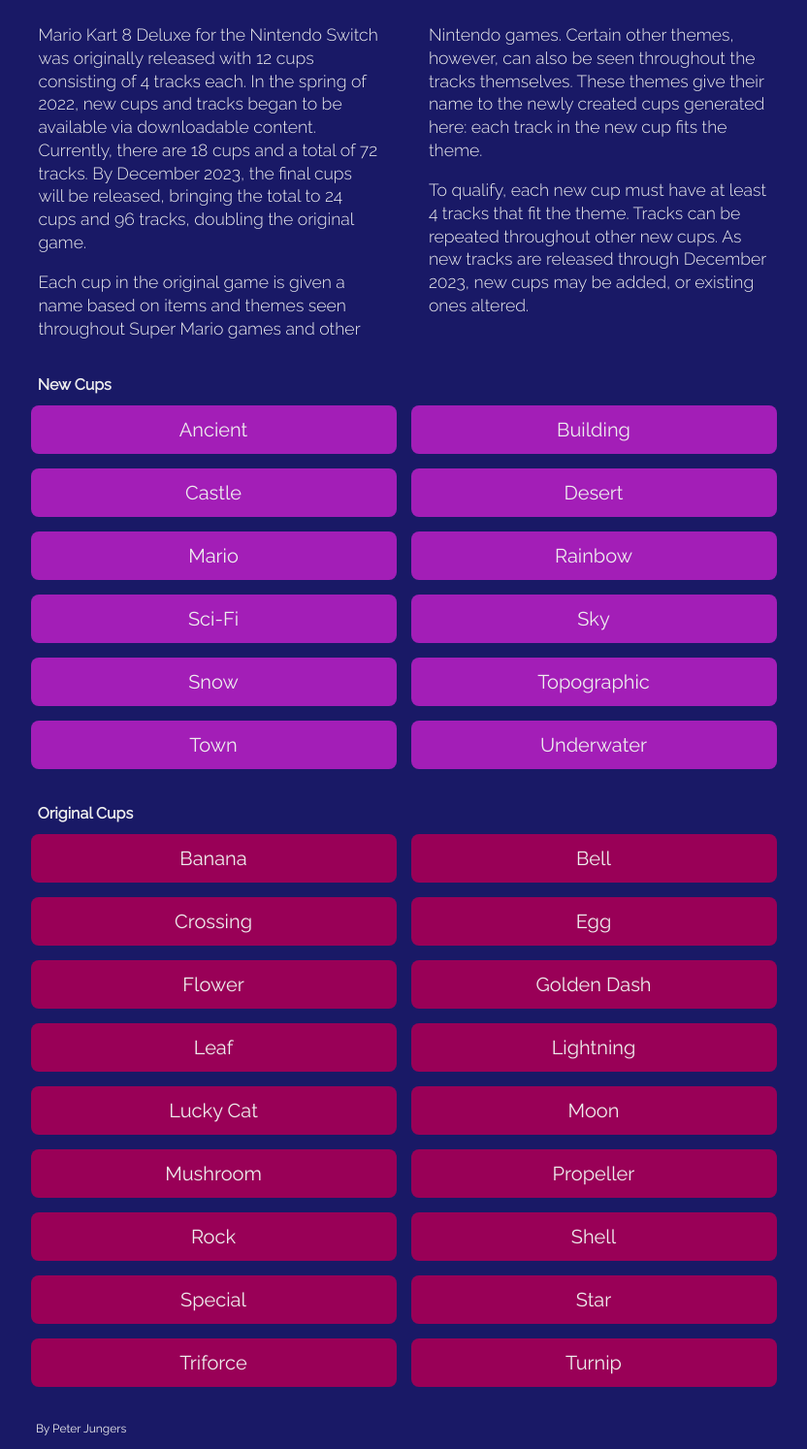
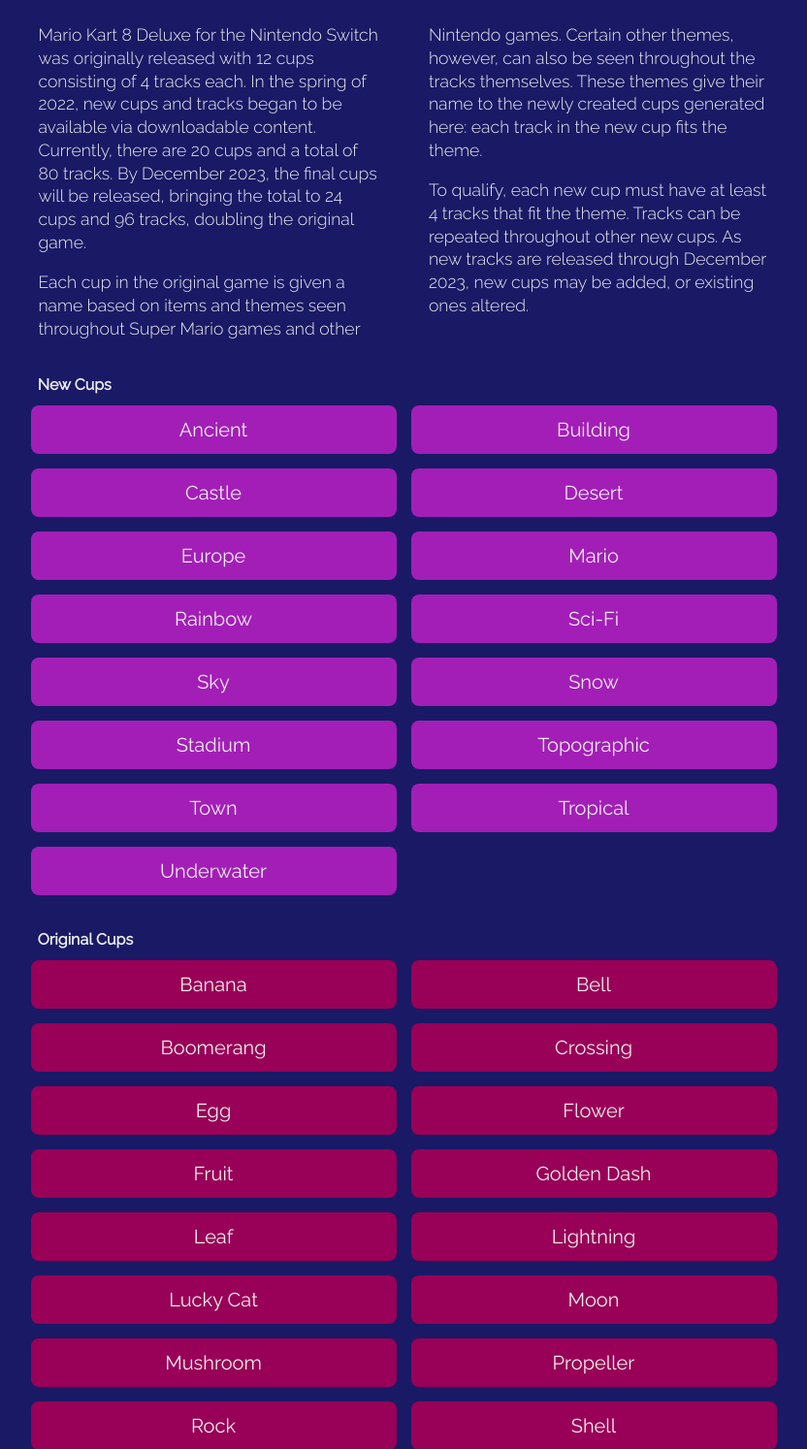
Before and after one commit to peterjungers/mk8d, a Flask app: page / in a window 1280 px wide. Shown: the part 80-1574 px from the top of the page at 97% size, without its empty margins (224-1056 px from the left). Run offline with Flask 3, Linux system fonts and the light colour scheme.

Commit message:
Updated to version 1.2

```diff
--- a/mk8d/routes.py
+++ b/mk8d/routes.py
@@ -26,6 +26,8 @@ def cup(cup_type, cup_name):
             .order_by(CupTrack.track_order)
             ).all()
 
+    print(cup_name)
+
     if table:
         return render_template("cup.html",
                                title=cup_name,
--- a/mk8d/templates/index.html
+++ b/mk8d/templates/index.html
@@ -3,7 +3,7 @@
 {% block introduction %}
 <section id="introduction">
     <p>
-        Mario Kart 8 Deluxe for the Nintendo Switch was originally released with 12 cups consisting of 4 tracks each. In the spring of 2022, new cups and tracks began to be available via downloadable content. Currently, there are 18 cups and a total of 72 tracks. By December 2023, the final cups will be released, bringing the total to 24 cups and 96 tracks, doubling the original game.
+        Mario Kart 8 Deluxe for the Nintendo Switch was originally released with 12 cups consisting of 4 tracks each. In the spring of 2022, new cups and tracks began to be available via downloadable content. Currently, there are 20 cups and a total of 80 tracks. By December 2023, the final cups will be released, bringing the total to 24 cups and 96 tracks, doubling the original game.
     </p>
     <p>
         Each cup in the original game is given a name based on items and themes seen throughout Super Mario games and other Nintendo games. Certain other themes, however, can also be seen throughout the tracks themselves. These themes give their name to the newly created cups generated here: each track in the new cup fits the theme.
--- a/mk8d/templates/template.html
+++ b/mk8d/templates/template.html
@@ -45,13 +45,16 @@ Date: October 2022
                 <a class="cup-link" href="{{ url_for('cup', cup_name='Building', cup_type='new_cup') }}">Building</a>
                 <a class="cup-link" href="{{ url_for('cup', cup_name='Castle', cup_type='new_cup') }}">Castle</a>
                 <a class="cup-link" href="{{ url_for('cup', cup_name='Desert', cup_type='new_cup') }}">Desert</a>
+                <a class="cup-link" href="{{ url_for('cup', cup_name='Europe', cup_type='new_cup') }}">Europe</a>
                 <a class="cup-link" href="{{ url_for('cup', cup_name='Mario', cup_type='new_cup') }}">Mario</a>
                 <a class="cup-link" href="{{ url_for('cup', cup_name='Rainbow', cup_type='new_cup') }}">Rainbow</a>
                 <a class="cup-link" href="{{ url_for('cup', cup_name='Sci-Fi', cup_type='new_cup') }}">Sci-Fi</a>
                 <a class="cup-link" href="{{ url_for('cup', cup_name='Sky', cup_type='new_cup') }}">Sky</a>
                 <a class="cup-link" href="{{ url_for('cup', cup_name='Snow', cup_type='new_cup') }}">Snow</a>
+                <a class="cup-link" href="{{ url_for('cup', cup_name='Stadium', cup_type='new_cup') }}">Stadium</a>
                 <a class="cup-link" href="{{ url_for('cup', cup_name='Topographic', cup_type='new_cup') }}">Topographic</a>
                 <a class="cup-link" href="{{ url_for('cup', cup_name='Town', cup_type='new_cup') }}">Town</a>
+                <a class="cup-link" href="{{ url_for('cup', cup_name='Tropical', cup_type='new_cup') }}">Tropical</a>
                 <a class="cup-link" href="{{ url_for('cup', cup_name='Underwater', cup_type='new_cup') }}">Underwater</a>
             </section>
 
@@ -59,9 +62,11 @@ Date: October 2022
                 <h3>Original Cups</h3>
                 <a class="cup-link" href="{{ url_for('cup', cup_name='Banana', cup_type='original_cup') }}">Banana</a>
                 <a class="cup-link" href="{{ url_for('cup', cup_name='Bell', cup_type='original_cup') }}">Bell</a>
+                <a class="cup-link" href="{{ url_for('cup', cup_name='Boomerang', cup_type='original_cup') }}">Boomerang</a>
                 <a class="cup-link" href="{{ url_for('cup', cup_name='Crossing', cup_type='original_cup') }}">Crossing</a>
                 <a class="cup-link" href="{{ url_for('cup', cup_name='Egg', cup_type='original_cup') }}">Egg</a>
                 <a class="cup-link" href="{{ url_for('cup', cup_name='Flower', cup_type='original_cup') }}">Flower</a>
+                <a class="cup-link" href="{{ url_for('cup', cup_name='Fruit', cup_type='original_cup') }}">Fruit</a>
                 <a class="cup-link" href="{{ url_for('cup', cup_name='Golden Dash', cup_type='original_cup') }}">Golden Dash</a>
                 <a class="cup-link" href="{{ url_for('cup', cup_name='Leaf', cup_type='original_cup') }}">Leaf</a>
                 <a class="cup-link" href="{{ url_for('cup', cup_name='Lightning', cup_type='original_cup') }}">Lightning</a>
```
Also changed, not shown: instance/site.db.
